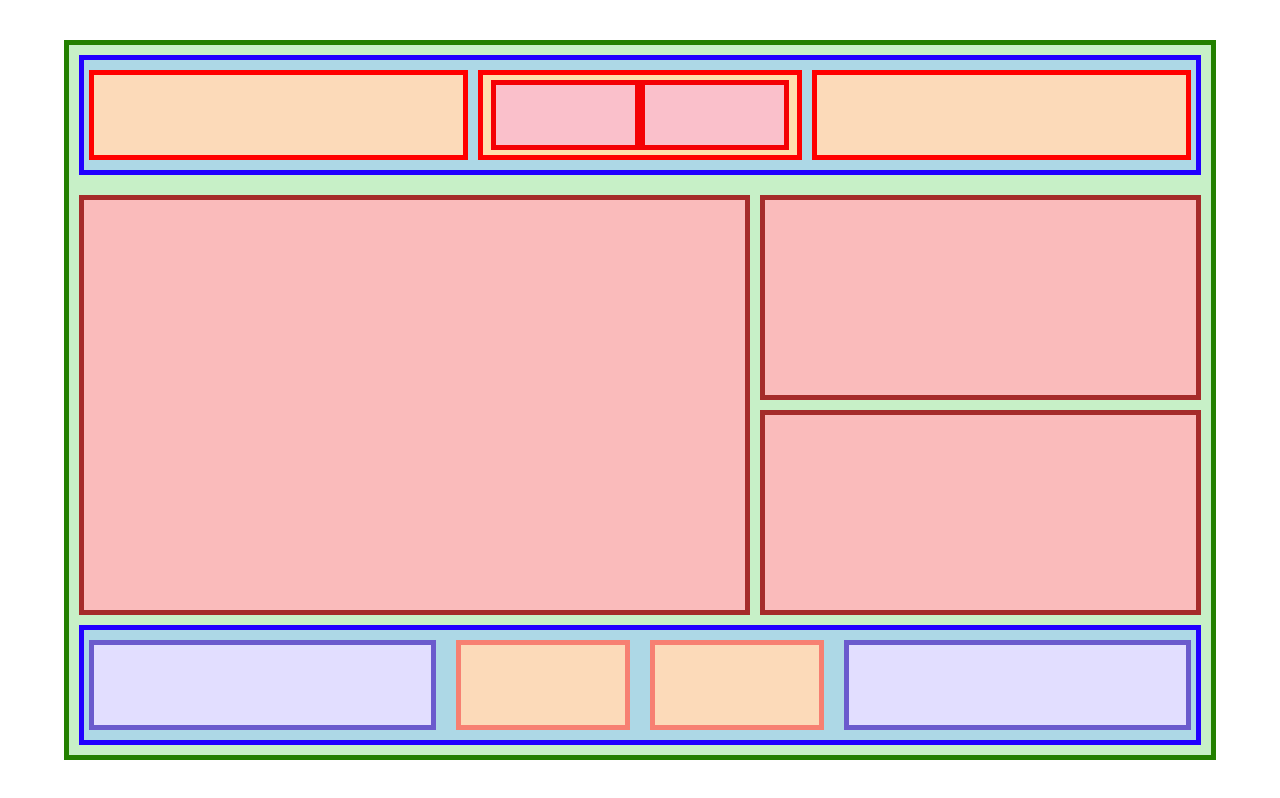
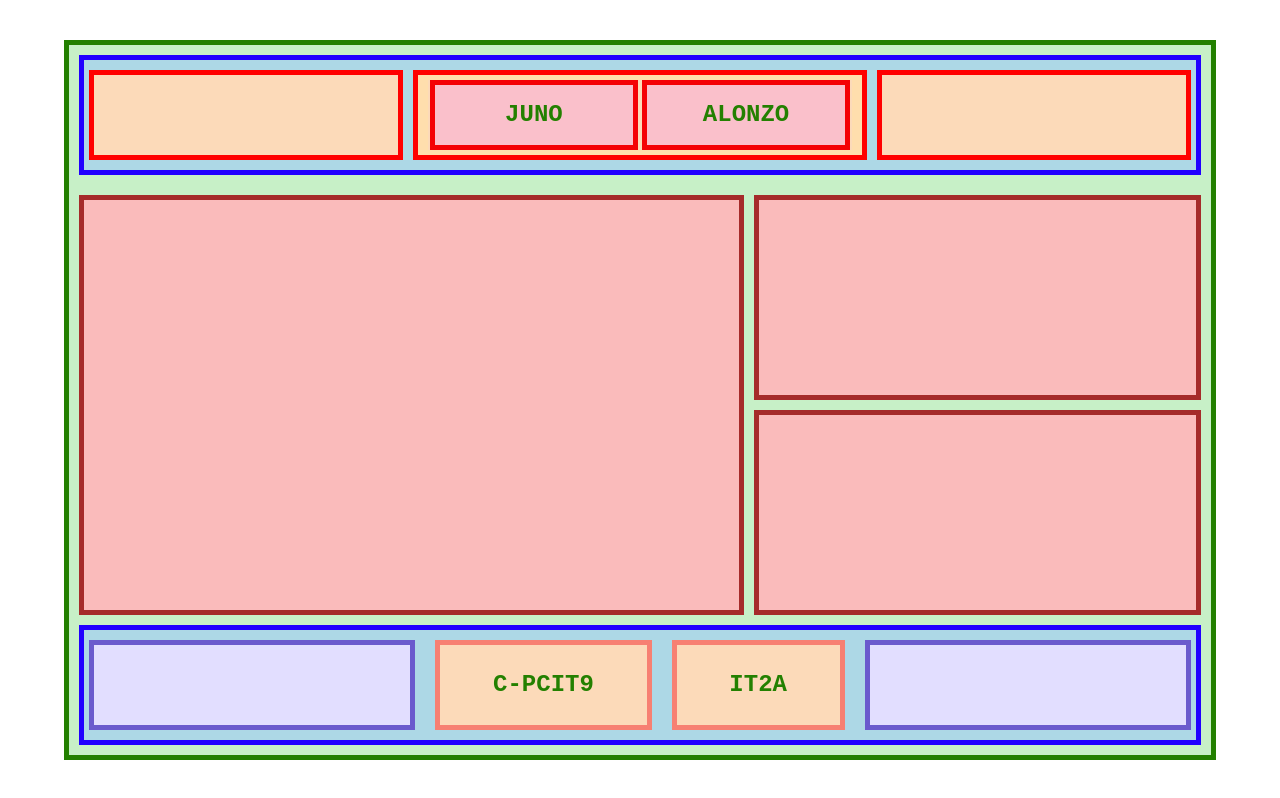
Before and after one commit to EsBazza/layout2, a React (Vite) app: page / in a window 1280 px wide. Built offline with nearby package versions, Linux system fonts and the light colour scheme.

Commit message:
new changes

```diff
--- a/src/App.css
+++ b/src/App.css
@@ -9,6 +9,12 @@ html, body {
   display: flex;
   justify-content: center;
   align-items: center;
+}
+.content{
+  font-size: large;
+  font-family: 'Courier New', Courier, monospace;
+  color: #238000;
+  text-align: center
 }
 
 .maincontainer {
@@ -37,14 +43,14 @@ html, body {
 
 .headerleft,
 .headerright {
-  width: 35%;
+  flex-grow: 7;
   height: 90%;
   background-color: #fcdab9;
   border: 5px solid red;
 }
 
 .headercenter {
-  width: 30%;
+  flex-grow: 6;
   height: 90%;
   background-color: #ffdead;
   border: 5px solid red;
@@ -67,6 +73,14 @@ html, body {
   border: #f40105 solid 5px;
   background-color: #fac0cb;
   height: 100%;
+  margin: 0 2px;
+  display: flex;
+  justify-content: center;
+  align-items: center;
+  font-size: 1.5em;
+  font-weight: bold;
+  color: #238000;
+  font-family: 'Courier New', Courier, monospace;
 }
 
 .headercenter1 {
@@ -81,13 +95,13 @@ html, body {
 }
 
 .leftcontainer {
-  flex: 1.5;
+  flex-grow: 1.5;
   background-color: #fabbbb;
   border: 5px solid #a52b2a;
 }
 
 .rightcontainer {
-  flex: 1;
+  flex-grow: 1;
   display: flex;
   flex-direction: column;
   gap: 10px;
@@ -113,7 +127,7 @@ html, body {
 
 .footerleft,
 .footerright {
-  width: 40%;
+  flex-grow: 3;
   height: 90%;
   background-color: #e2deff;
   border: 5px solid #6a5acd;
@@ -121,8 +135,15 @@ html, body {
 
 .footercenter1,
 .footercenter2 {
-  width: 20%;
+  flex-grow: 1;
   height: 90%;
   background-color: #fcdab9;
   border: 5px solid #f78072;
+  display: flex;
+  justify-content: center;
+  align-items: center;
+  font-size: 1.5em;
+  font-weight: bold;
+  color: #238000;
+  font-family: 'Courier New', Courier, monospace;
 }
--- a/src/App.jsx
+++ b/src/App.jsx
@@ -1,34 +1,113 @@
-import { useState } from 'react'
-import reactLogo from './assets/react.svg'
-import viteLogo from '/vite.svg'
-import './App.css'
+import { useState } from 'react';
+import './App.css';
+
+function HeaderLeft() {
+  return <div className="headerleft">{}</div>;
+}
+
+function HeaderCenter1({ name }) {
+  return <div className="headercenter1">{name}</div>;
+}
+
+function HeaderCenter2({ name }) {
+  return <div className="headercenter2">{name}</div>;
+}
+
+function HeaderCenterInner() {
+  return (
+    <div className="headercenter-inner">
+      <HeaderCenter1 name="JUNO" />
+      <HeaderCenter2 name="ALONZO" />
+    </div>
+  );
+}
+
+function HeaderCenter() {
+  return (
+    <div className="headercenter">
+      <HeaderCenterInner />
+    </div>
+  );
+}
+
+function HeaderRight() {
+  return <div className="headerright">{}</div>;
+}
+
+function Header() {
+  return (
+    <div className="headermain">
+      <HeaderLeft />
+      <HeaderCenter />
+      <HeaderRight />
+    </div>
+  );
+}
+
+
+function LeftContainer() {
+  return <div className="leftcontainer">{}</div>;
+}
+
+function RightContainer1() {
+  return <div className="rightcontainer1">{}</div>;
+}
+
+function RightContainer2() {
+  return <div className="rightcontainer2">{}</div>;
+}
+
+function RightContainer() {
+  return (
+    <div className="rightcontainer">
+      <RightContainer1 />
+      <RightContainer2 />
+    </div>
+  );
+}
+
+function MainContent() {
+  return (
+    <div className="contentmain">
+      <LeftContainer />
+      <RightContainer />
+    </div>
+  );
+}
+
+function FooterLeft() {
+  return <div className="footerleft">{}</div>;
+}
+
+function FooterCenter1({course}) {
+  return <div className="footercenter1">{course}</div>;
+}
+
+function FooterCenter2({course}) {
+  return <div className="footercenter2">{course}</div>;
+}
+
+function FooterRight() {
+  return <div className="footerright">{}</div>;
+}
+
+function Footer() {
+  return (
+    <div className="footermain">
+      <FooterLeft />
+      <FooterCenter1 course={"C-PCIT9"}/>
+      <FooterCenter2 course={"IT2A"}/>
+      <FooterRight />
+    </div>
+  );
+}
 
 function App() {
   return (
-    <div class="maincontainer">
-      <div class="headermain">
-        <div class="headerleft"></div>
-        <div class="headercenter">
-          <div class="headercenter-inner">
-            <div class="headercenter1"></div>
-            <div class="headercenter2"></div>
-          </div>
-        </div>
-        <div class="headerright"></div>
-      </div>
-      <div class="contentmain">
-        <div class="leftcontainer"></div>
-        <div class="rightcontainer">
-          <div class="rightcontainer1"></div>
-          <div class="rightcontainer2"></div>
-        </div>
-      </div>
-      <div class="footermain">
-        <div class="footerleft"></div>
-        <div class="footercenter1"></div>
-        <div class="footercenter2"></div>
-        <div class="footerright"></div>
-      </div>
+    <div className="maincontainer">
+      <Header/>
+      <MainContent />
+      <Footer />
     </div>
   );
 }
```
